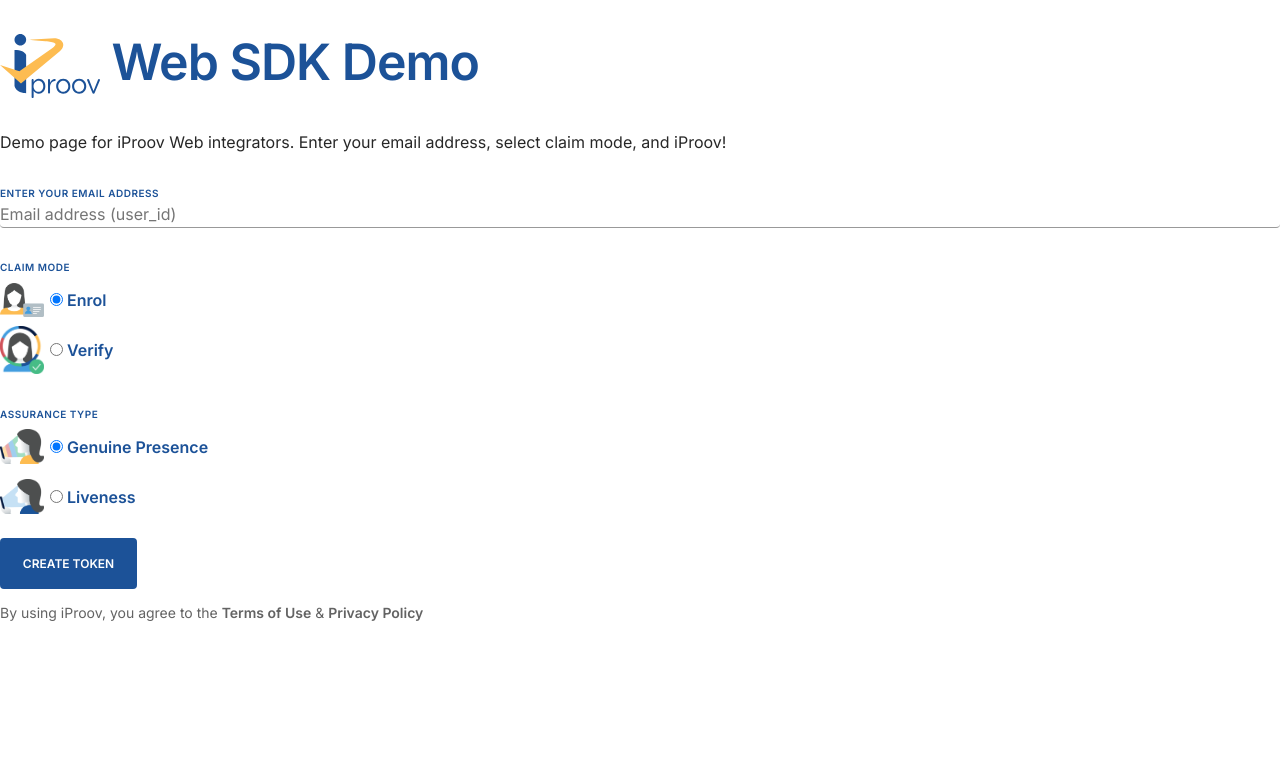
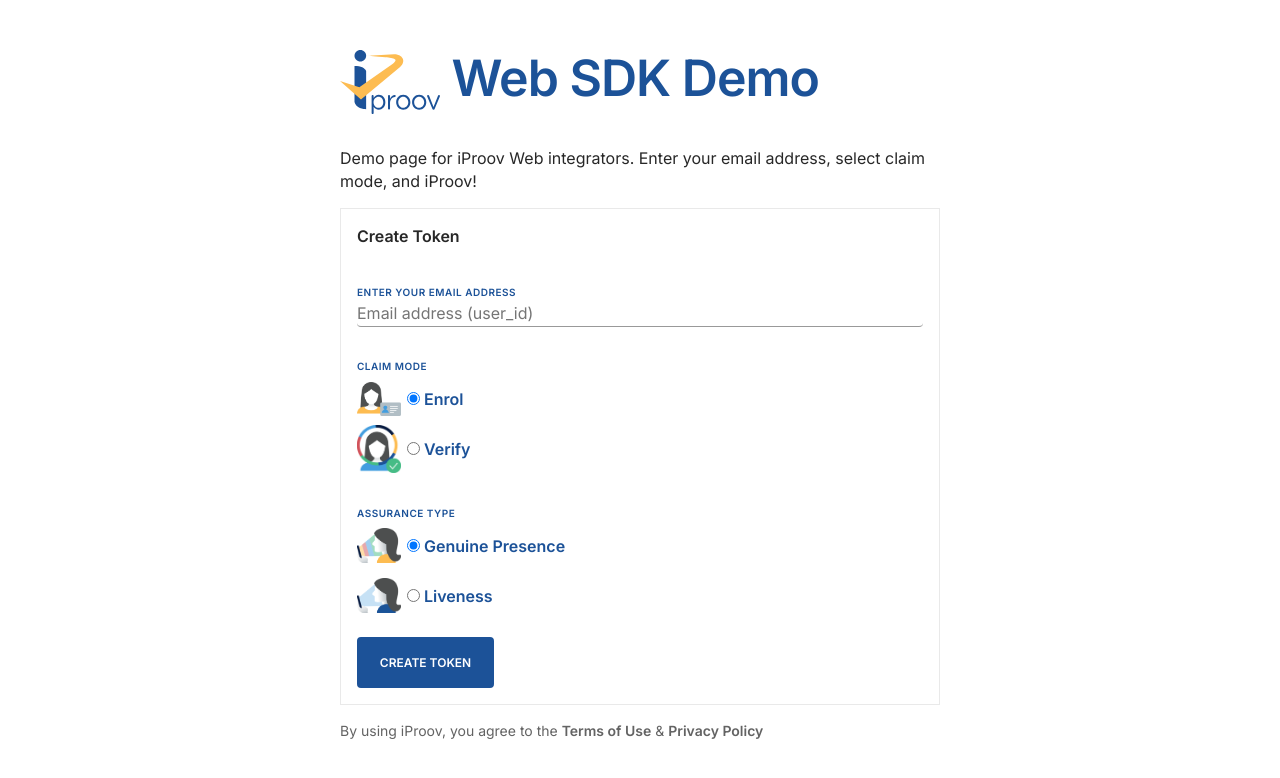
Before and after one commit to iProov/web, a PHP site: page /demo/src/static/index.html in a window 1280 px wide; the page is wider, and only the part inside the window is pictured. Shown: the top 778 px of that part. Run offline with PHP 8.4, Linux system fonts and the light colour scheme.

Commit message:
Add a nice lick of paint

```diff
--- a/demo/src/static/css/main.css
+++ b/demo/src/static/css/main.css
@@ -12,8 +12,8 @@
    ========================================================================== */
 
 :root {
-
   --w-standard: 80rem;
+  --w-example-wrapped: 600px;
 
   --block-margin-vertical: 3.75rem;
   --block-padding-vertical: 1.875rem;
@@ -22,22 +22,22 @@
   --c-alto: #dfdfdf;
   --c-athens-gray: #f8f8f9;
   --c-black: #000;
-  --c-black-o2: rgba(0, 0, 0, .2);
-  --c-black-o4: rgba(0, 0, 0, .4);
-  --c-black-o8: rgba(0, 0, 0, .8);
+  --c-black-o2: rgba(0, 0, 0, 0.2);
+  --c-black-o4: rgba(0, 0, 0, 0.4);
+  --c-black-o8: rgba(0, 0, 0, 0.8);
   --c-deep-cove: #061a40;
-  --c-deep-cove-o2: rgba(6, 26, 64, .2);
-  --c-deep-cove-o3: rgba(6, 26, 64, .3);
-  --c-deep-cove-o6: rgba(6, 26, 64, .6);
-  --c-deep-cove-o8: rgba(6, 26, 64, .8);
+  --c-deep-cove-o2: rgba(6, 26, 64, 0.2);
+  --c-deep-cove-o3: rgba(6, 26, 64, 0.3);
+  --c-deep-cove-o6: rgba(6, 26, 64, 0.6);
+  --c-deep-cove-o8: rgba(6, 26, 64, 0.8);
   --c-dove-gray: #636363;
   --c-egg-sour: #fff3dd;
   --c-gallery: #eeeeee;
   --c-jacarta: #2f285b;
   --c-matisse: #1c5298;
   --c-matisse-darker: #03397f;
-  --c-matisse-o1: rgba(28, 82, 152, .1);
-  --c-matisse-o2: rgba(28, 82, 152, .2);
+  --c-matisse-o1: rgba(28, 82, 152, 0.1);
+  --c-matisse-o2: rgba(28, 82, 152, 0.2);
   --c-mercury: #e9e9e9;
   --c-mine-shaft: #272727;
   --c-ocean-green: #46bc86;
@@ -138,7 +138,18 @@ textarea {
 
 .wrapper {
   margin: 0 auto;
-  max-width: var(--w-standard);
+  max-width: var(--w-example-wrapped);
+  padding: 1rem;
+}
+
+.card {
+  border: 1px solid var(--c-mercury);
+  padding: 1rem;
+  margin-bottom: 1rem;
+}
+
+.card :first-of-type {
+  margin-top: 0;
 }
 
 form {
@@ -190,7 +221,8 @@ fieldset label {
   letter-spacing: normal;
 }
 
-input[type=text], input[type=email] {
+input[type="text"],
+input[type="email"] {
   border-color: var(--c-black-o4);
   border-style: solid;
   border-width: 0 0 1px;
--- a/demo/src/static/index.html
+++ b/demo/src/static/index.html
@@ -26,7 +26,8 @@
           Web SDK Demo</h1>
       </header>
       <p>Demo page for iProov Web integrators. Enter your email address, select claim mode, and iProov!</p>
-      <form id="token_config">
+      <form id="token_config" class="card">
+        <h4>Create Token</h4>
         <div class="form__field">
           <label for="user_id">Enter your email address</label>
           <input type="email" name="user_id" id="user_id" placeholder="Email address (user_id)" />
@@ -60,7 +61,46 @@
         </div>
         <button type="submit">Create Token</button>
       </form>
-      <div id="iproov_wrapper">
+      <div id="iproov_wrapper" class="card hidden">
+        <template id="iproov_template">
+          <div slot="ready">
+            <h3>Ready to iProov</h3>
+          </div>
+          <div slot="grant_permission">
+            <h3 class="iproov-lang-heading">Camera permission required</h3>
+            <p>We only need your webcam for a few seconds.</p>
+          </div>
+          <div slot="grant_button">
+            <p><button>Grant Camera Permission</button></p>
+            <p>For full details, see our <a href="https://www.iproov.com/privacy-policy">Privacy Policy</a>.</p>
+          </div>
+          <div slot="button">
+            <p>Click below to start the iProov process:</p>
+            <button class="ipbutton--lozenge">Scan face</button>
+          </div>
+          <div slot="error" class="state state--error">
+            <h3>Error</h3>
+            <p>Something went wrong with iProov. If this keeps happening, <a href="mailto:support@iproov.com">let us know</a> so we can take a look and make things right.</p>
+            <pre class="detail iproov-lang-term"></pre>
+            <button class="ipbutton--lozenge action-restart">Try again</button>
+            <a class="ipbutton ipbutton--texas-rose ipbutton--lozenge" href="mailto:support@iproov.com">Contact support</a>
+          </div>
+          <div slot="failed" class="state state--failed">
+            <h3>Failed</h3>
+            <p>Either you're a cyber criminal, or we couldn't quite match you. Care to try again?</p>
+            <pre class="detail iproov-lang-term"></pre>
+            <button class="ipbutton--lozenge action-restart">Try again</button>
+          </div>
+          <div slot="passed" class="state state--passed">
+            <h3>Passed</h3>
+            <p>You have iProoved successfully.</p>
+            <button class="ipbutton--lozenge action-restart">Scan again</button>
+          </div>
+          <div slot="progress" class="progress" aria-roledescription="progress">
+            <div class="progress__inner"></div>
+            <span class="progress__text">Progressing</span>
+          </div>
+        </template>
         <div id="iproovme_container"></div>
       </div>
       <footer>
--- a/demo/src/static/js/iproov-integration.js
+++ b/demo/src/static/js/iproov-integration.js
@@ -16,9 +16,16 @@ export const IPROOV_EVENTS = [
 ]
 
 export function createSDK(logger, token, base_url) {
+  const template = document.querySelector("#iproov_template").content.cloneNode(true)
   const iProov = document.createElement("iproov-me")
   iProov.setAttribute("token", token)
   iProov.setAttribute("base_url", base_url)
+  iProov.addEventListener("progress", (event) => {
+    const { progress, message } = event.detail
+    document.querySelector(".progress__inner").style.width = progress + '%'
+    document.querySelector(".progress__text").innerText = message
+  })
+  iProov.append(template)
   IPROOV_EVENTS.forEach((eventName) => {
     iProov.addEventListener(eventName, (event) => {
       logger.log(`Captured ${event.type} event:`, event.detail)
--- a/demo/src/static/js/main.js
+++ b/demo/src/static/js/main.js
@@ -20,14 +20,15 @@ async function submitTokenRequest() {
 
 async function initializeSDK(body) {
   const { token, base_url } = body
+  const iProov = createSDK(console, token, base_url)
   const container = document.querySelector("#iproovme_container")
   container.innerHTML = ""
+  container.appendChild(iProov)
   if (!initializeSDK.imported) {
     await import("../node_modules/@iproov/web/iProovMe.js")
     initializeSDK.imported = true
+    document.querySelector("#iproov_wrapper").classList.remove("hidden")
   }
-  const iProov = createSDK(console, token, base_url)
-  container.appendChild(iProov)
 }
 
 initializeSDK.imported = false
```
Also changed, not shown: other parts of demo/src/static/css/main.css (+125 -18 lines), demo/src/static/img/No-not-worked-woman-yellow.png (added), demo/src/static/img/arrow-right.svg (added), demo/src/static/img/gpa-tick.png (added).
